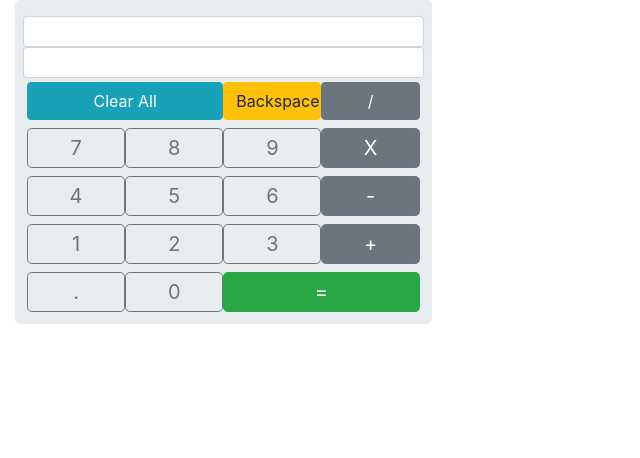
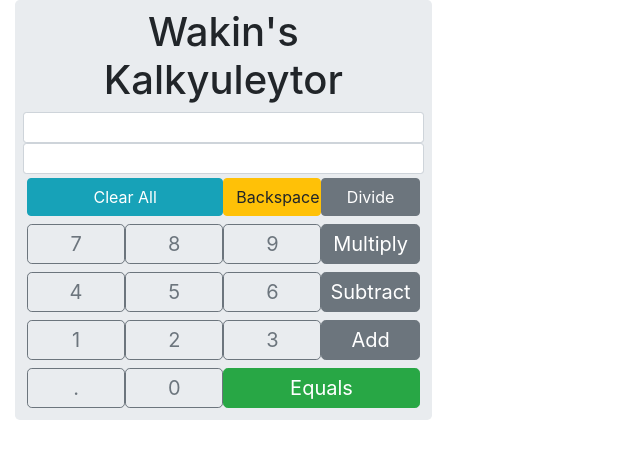
Before and after one commit to Joaquin-Philip/CalculatorF, an Angular app: page / in a window 1280 px wide. Shown: the top 458 px of the page, without its empty margins (0-640 px from the left). Built offline with nearby package versions, Linux system fonts and the light colour scheme.

Commit message:
FINAL NA INI BUYSIT NAAK HAHAHAHA NO SLEEP

```diff
--- a/src/app/app.component.html
+++ b/src/app/app.component.html
@@ -1,6 +1,6 @@
 <div class="container-fluid">
   <div class="jumbotron col-sm-4 p-2 m-0 bg-inverse">
-    <h1 class="text-center"></h1>
+    <h1 class="text-center">Wakin's Kalkyuleytor</h1>
 
     <div class="input-group input-group-sm col-sm-12 m-0 p-0">
       <div class="col-sm-12 form-control text-lg-right" type="text">
@@ -24,7 +24,7 @@
         type="button"
         (click)="pressOperator('/')"
       >
-        /
+        Divide
       </button>
     </div>
 
@@ -55,7 +55,7 @@
         type="button"
         (click)="pressOperator('*')"
       >
-        X
+        Multiply
       </button>
     </div>
     <div class="col-sm-12 p-1 m-0">
@@ -85,7 +85,7 @@
         type="button"
         (click)="pressOperator('-')"
       >
-        -
+        Subtract
       </button>
     </div>
     <div class="col-sm-12 p-1 m-0">
@@ -115,7 +115,7 @@
         type="button"
         (click)="pressOperator('+')"
       >
-        +
+        Add
       </button>
     </div>
     <div class="col-sm-12 p-1 m-0">
@@ -138,7 +138,7 @@
         type="button"
         (click)="getAnswer()"
       >
-        =
+        Equals
       </button>
     </div>
   </div>
```
